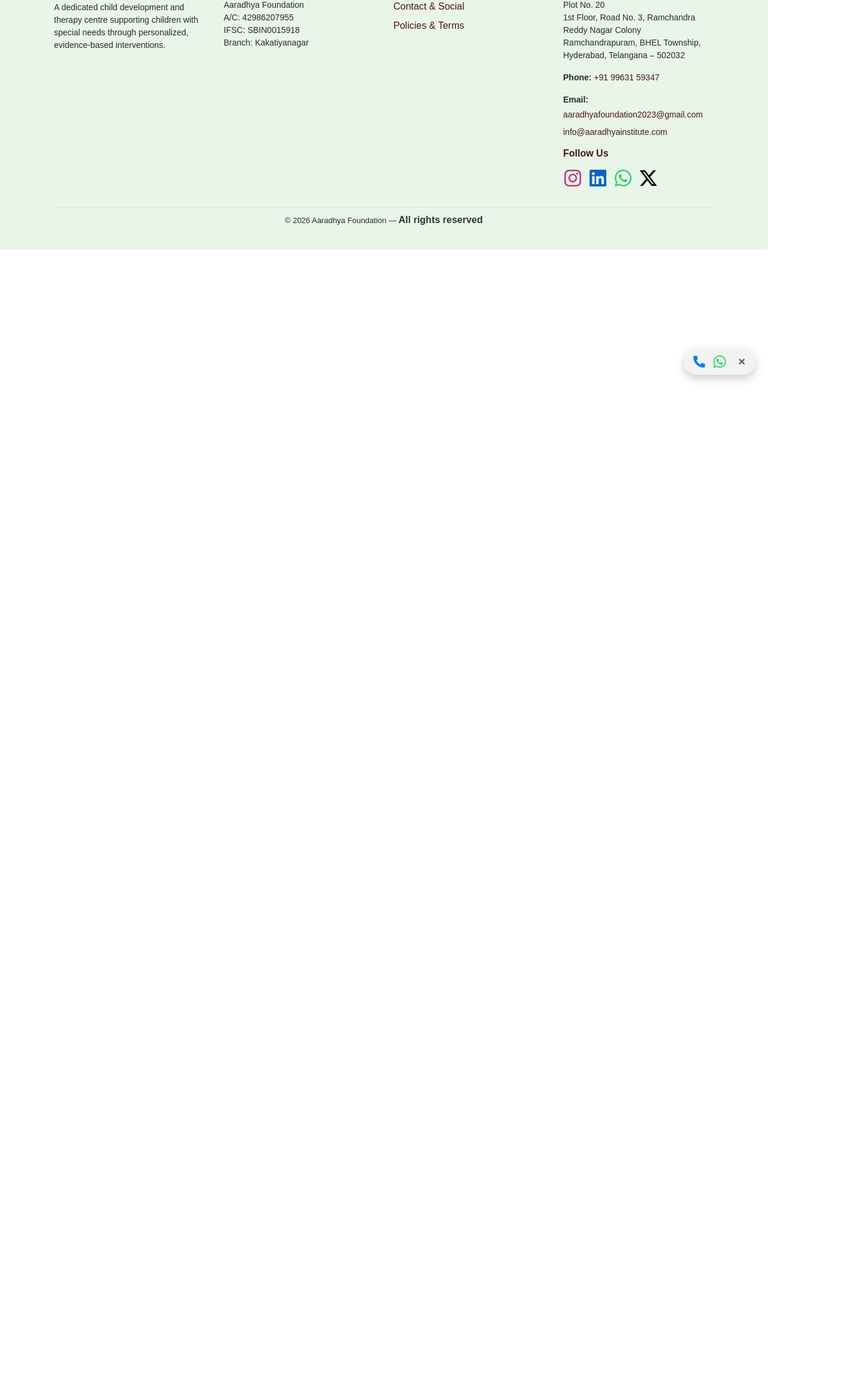
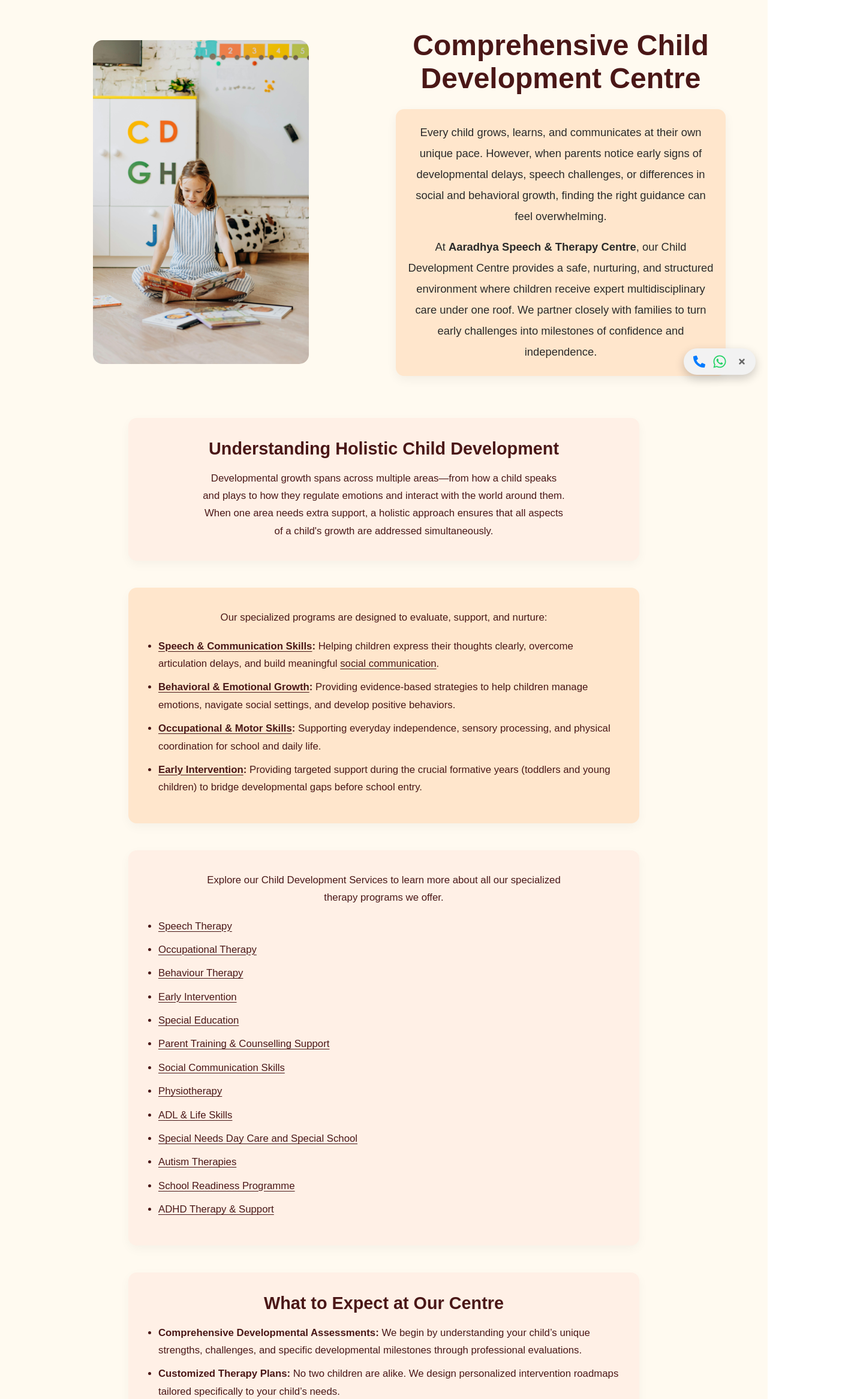
Before and after one commit to ramanhyd99/aaradhyainstitute, a React (Create React App) app: page /services/child-development-centre in a window 1280 px wide. Shown: the part 155-2488 px from the top of the page at 60% size, 1409 px wide, since content can reach past the window. Before the commit the page ends 800 px from the top, so only its background shows below. Built offline with nearby package versions, Linux system fonts and the light colour scheme.

Commit message:
Oct changes

```diff
--- a/src/App.js
+++ b/src/App.js
@@ -13,6 +13,7 @@
 import Physiotherapy from "./pages/Physiotherapy";
 import BehaviorManagement from "./pages/BehaviorManagement";
 import EarlyIntervention from "./pages/EarlyIntervention";
+import ChildDevelopmentCentre from "./pages/ChildDevelopmentCentre";
 import SocialCommunicationSkills from "./pages/SocialCommunicationSkills";
 import SpecialEducation from "./pages/SpecialEducation";
 import ParentCounseling from "./pages/ParentCounseling";
@@ -40,11 +41,11 @@
     ending: "Learn. Practise. Participate. Become independent."
   },
   daycare: {
-    title: "Special Needs Day Care",
+    title: "Special Needs Day Care and Special School",
     image: "/images/group.jpg",
-    intro: "Are you looking for a structured day-care environment where your child can learn, participate, communicate and develop everyday skills? At Aaradhya Speech & Therapy Centre, our Special Needs Day Care programme provides a supportive environment designed around the individual developmental needs of each child. We create opportunities for learning throughout the day.",
+    intro: "Are you looking for a structured day-care environment where your child can learn, participate, communicate and develop everyday skills? At Aaradhya Speech & Therapy Centre, our Special Needs Day Care and Special School programme provides a supportive environment designed around the individual developmental needs of each child. We create opportunities for learning throughout the day.",
     blocks: [
-      { title: "What Does Our Special Needs Day Care Include?", text: "Our programme may include activities that support:", items: ["Communication & language", "Learning & cognitive development", "Social interaction", "ADL & life skills", "Behaviour & attention"] },
+      { title: "What Does Our Special Needs Day Care and Special School Include?", text: "Our programme may include activities that support:", items: ["Communication & language", "Learning & cognitive development", "Social interaction", "ADL & life skills", "Behaviour & attention"] },
       { title: "A Structured Day Helps Children Know What Comes Next", text: "Children often participate more comfortably when daily activities follow a predictable structure. A typical day may include learning activities, play, snack and self-care routines." },
       { title: "More Than Day Care", text: "We believe a meaningful day should provide opportunities to communicate, learn, play, interact and practise." }
     ],
@@ -100,6 +101,7 @@
         <Route path="/home" element={<Home />} />
         <Route path="/about-us" element={<AboutUs />} />
         <Route path="/services" element={<Services />} />
+        <Route path="/services/child-development-centre" element={<ChildDevelopmentCentre />} />
         <Route path="/services/speech-language-therapy" element={<SpeechLanguageTherapy />} />
         <Route path="/services/occupational-therapy" element={<OccupationalTherapy />} />
         <Route path="/services/physiotherapy" element={<Physiotherapy />} />
--- a/src/components/Navbar.jsx
+++ b/src/components/Navbar.jsx
@@ -73,6 +73,7 @@
                 <FaChevronDown className={`dropdown-arrow ${dropdownOpen ? "rotate" : ""}`} />
               </div>
               <ul className="fade-dropdown">
+                <li><Link to="/services/child-development-centre" onClick={() => {setMenuOpen(false); setDropdownOpen(false);}}>Child Development Centre</Link></li>
                 <li><Link to="/services/speech-language-therapy" onClick={() => {setMenuOpen(false); setDropdownOpen(false);}}>Speech & Language Therapy</Link></li>
                 <li><Link to="/services/occupational-therapy" onClick={() => {setMenuOpen(false); setDropdownOpen(false);}}>Occupational Therapy</Link></li>
                 <li><Link to="/services/physiotherapy" onClick={() => {setMenuOpen(false); setDropdownOpen(false);}}>Physiotherapy</Link></li>
@@ -82,7 +83,7 @@
                 <li><Link to="/services/parent-counseling" onClick={() => {setMenuOpen(false); setDropdownOpen(false);}}>Parent Training & Counselling Support</Link></li>
                 <li><Link to="/services/social-communication-skills" onClick={() => {setMenuOpen(false); setDropdownOpen(false);}}>Social Communication Skills</Link></li>
                 <li><Link to="/services/adl-life-skills" onClick={() => {setMenuOpen(false); setDropdownOpen(false);}}>ADL &amp; Life Skills</Link></li>
-                <li><Link to="/services/special-needs-day-care" onClick={() => {setMenuOpen(false); setDropdownOpen(false);}}>Special Needs Day Care</Link></li>
+                <li><Link to="/services/special-needs-day-care" onClick={() => {setMenuOpen(false); setDropdownOpen(false);}}>Special Needs Day Care and Special School</Link></li>
                 <li><Link to="/services/autism-therapy-services" onClick={() => {setMenuOpen(false); setDropdownOpen(false);}}>Autism Therapy Services</Link></li>
                 <li><Link to="/services/school-readiness-programme" onClick={() => {setMenuOpen(false); setDropdownOpen(false);}}>School Readiness Programme</Link></li>
                 <li><Link to="/services/adhd-therapy-support" onClick={() => {setMenuOpen(false); setDropdownOpen(false);}}>ADHD Therapy &amp; Support</Link></li>
--- /dev/null
+++ b/src/pages/ChildDevelopmentCentre.css
@@ -0,0 +1,25 @@
+.child-development-page .ei-intro {
+  flex-direction: column;
+}
+
+.child-development-page .ei-left,
+.child-development-page .ei-right {
+  min-width: 0;
+  width: 100%;
+}
+
+.child-development-page .ei-content a {
+  color: inherit;
+  text-underline-offset: 3px;
+}
+
+.child-development-page .ei-block > p + ul {
+  margin-top: 18px;
+}
+
+.child-development-page .ei-block h3 {
+  font-size: 1.15rem;
+  line-height: 1.6;
+  text-align: center;
+  margin: 24px 0 12px;
+}
--- /dev/null
+++ b/src/pages/ChildDevelopmentCentre.jsx
@@ -0,0 +1,88 @@
+import React from "react";
+import { Link } from "react-router-dom";
+import usePageTitle from "../hooks/usePageTitle";
+import BookNow from "../components/BookNow";
+import "./EarlyIntervention.css";
+import "./ChildDevelopmentCentre.css";
+
+export default function ChildDevelopmentCentre() {
+  usePageTitle("Comprehensive Child Development Centre | Aaradhya Institute");
+
+  return (
+    <div className="ei-page child-development-page">
+      <section className="ei-split">
+        <div className="ei-left">
+          <img src="/images/early-hero.jpg" alt="Child development and early intervention support" />
+        </div>
+        <div className="ei-right">
+          <h1>Comprehensive Child Development Centre</h1>
+          <div className="ei-intro">
+            <p>Every child grows, learns, and communicates at their own unique pace. However, when parents notice early signs of developmental delays, speech challenges, or differences in social and behavioral growth, finding the right guidance can feel overwhelming.</p>
+            <p>At <strong>Aaradhya Speech &amp; Therapy Centre</strong>, our Child Development Centre provides a safe, nurturing, and structured environment where children receive expert multidisciplinary care under one roof. We partner closely with families to turn early challenges into milestones of confidence and independence.</p>
+          </div>
+        </div>
+      </section>
+
+      <section className="ei-content">
+        <div className="ei-block ei-light">
+          <h2>Understanding Holistic Child Development</h2>
+          <p>Developmental growth spans across multiple areas—from how a child speaks and plays to how they regulate emotions and interact with the world around them. When one area needs extra support, a holistic approach ensures that all aspects of a child's growth are addressed simultaneously.</p>
+        </div>
+
+        <div className="ei-block ei-dark">
+          <p>Our specialized programs are designed to evaluate, support, and nurture:</p>
+          <ul>
+            <li><strong><Link to="/services/speech-language-therapy">Speech &amp; Communication Skills</Link>:</strong> Helping children express their thoughts clearly, overcome articulation delays, and build meaningful <Link to="/services/social-communication-skills">social communication</Link>.</li>
+            <li><strong><Link to="/services/behavior-management">Behavioral &amp; Emotional Growth</Link>:</strong> Providing evidence-based strategies to help children manage emotions, navigate social settings, and develop positive behaviors.</li>
+            <li><strong><Link to="/services/occupational-therapy">Occupational &amp; Motor Skills</Link>:</strong> Supporting everyday independence, sensory processing, and physical coordination for school and daily life.</li>
+            <li><strong><Link to="/services/early-intervention">Early Intervention</Link>:</strong> Providing targeted support during the crucial formative years (toddlers and young children) to bridge developmental gaps before school entry.</li>
+          </ul>
+        </div>
+
+        <div className="ei-block ei-light">
+          <p>Explore our Child Development Services to learn more about all our specialized therapy programs we offer.</p>
+          <ul>
+            <li><Link to="/services/speech-language-therapy">Speech Therapy</Link></li>
+            <li><Link to="/services/occupational-therapy">Occupational Therapy</Link></li>
+            <li><Link to="/services/behavior-management">Behaviour Therapy</Link></li>
+            <li><Link to="/services/early-intervention">Early Intervention</Link></li>
+            <li><Link to="/services/special-education">Special Education</Link></li>
+            <li><Link to="/services/parent-counseling">Parent Training &amp; Counselling Support</Link></li>
+            <li><Link to="/services/social-communication-skills">Social Communication Skills</Link></li>
+            <li><Link to="/services/physiotherapy">Physiotherapy</Link></li>
+            <li><Link to="/services/adl-life-skills">ADL &amp; Life Skills</Link></li>
+            <li><Link to="/services/special-needs-day-care">Special Needs Day Care and Special School</Link></li>
+            <li><Link to="/services/autism-therapy-services">Autism Therapies</Link></li>
+            <li><Link to="/services/school-readiness-programme">School Readiness Programme</Link></li>
+            <li><Link to="/services/adhd-therapy-support">ADHD Therapy &amp; Support</Link></li>
+          </ul>
+        </div>
+
+        <div className="ei-block ei-light">
+          <h2>What to Expect at Our Centre</h2>
+          <ul>
+            <li><strong>Comprehensive Developmental Assessments:</strong> We begin by understanding your child’s unique strengths, challenges, and specific developmental milestones through professional evaluations.</li>
+            <li><strong>Customized Therapy Plans:</strong> No two children are alike. We design personalized intervention roadmaps tailored specifically to your child’s needs.</li>
+            <li><strong><Link to="/services/parent-counseling">Parent Training &amp; Counselling</Link>:</strong> We believe therapy doesn't stop at the clinic door. We equip parents with practical tools, strategies, and emotional support to foster progress at home.</li>
+            <li><strong>A Warm, Child-Friendly Space:</strong> Our centre is thoughtfully designed to make children feel safe, excited, and comfortable while engaging in therapy.</li>
+          </ul>
+        </div>
+
+        <div className="ei-block ei-dark">
+          <h2>Frequently Asked Questions (FAQs)</h2>
+          <h3>When should a parent consider visiting a child development centre?</h3>
+          <p>If you notice delays in speech milestones, difficulty interacting with peers, sensory sensitivities, or challenges with focus and behavioral regulation compared to children of the same age, an early assessment can provide clarity and timely support.</p>
+          <h3>Do you involve parents in the therapy process?</h3>
+          <p>Absolutely. Parent collaboration is core to our philosophy. We guide you through every step so you can reinforce positive growth and communication strategies during daily routines at home.</p>
+        </div>
+      </section>
+
+      <BookNow
+        title="Take the First Step Today"
+        description="If you are looking for dedicated, professional guidance to help your child thrive, we are here for you."
+        callLabel="Book a Consultation"
+        whatsappLabel="Chat with Us on WhatsApp"
+      />
+    </div>
+  );
+}
--- a/src/pages/Home.jsx
+++ b/src/pages/Home.jsx
@@ -37,7 +37,7 @@
       {/* ================= HERO ================= */}
       <section className="hero-banner">
         <div className="hero-content">
-          <h2>Aaradhya Speech & Therapy Centre </h2>
+          <h2>Aaradhya Speech &amp; Therapy Centre — Leading Child Development &amp; Speech Therapy Centre</h2>
           <p>
             Provides expert, multidisciplinary care. We empower individuals through personalized speech, behavioral, occupational therapies, and social communication skills fostering independence and growth in a supportive environment --- in person & virtual
           </p>
@@ -78,6 +78,7 @@
 
         <div className="services-grid">
           {[
+            { key: "child-development", img: "early.jpg", label: "Child Development Services", path: "/services/child-development-centre" },
             { key: "speech", img: "speech.jpg", label: "Speech & Language Therapy", path: "/services/speech-language-therapy" },
             { key: "occupational", img: "occupational.jpg", label: "Occupational Therapy", path: "/services/occupational-therapy" },
             { key: "behavior", img: "behavior.jpg", label: "Behavior Management", path: "/services/behavior-management" },
@@ -87,7 +88,7 @@
             { key: "physio", img: "physio.jpg", label: "Physiotherapy", path: "/services/physiotherapy" },
             { key: "social", img: "social.jpg", label: "Social Communication Skills", path: "/services/social-communication-skills" },
             { key: "adl", img: "occupational.jpg", label: "ADL & Life Skills", path: "/services/adl-life-skills" },
-            { key: "daycare", img: "group.jpg", label: "Special Needs Day Care", path: "/services/special-needs-day-care" },
+            { key: "daycare", img: "group.jpg", label: "Special Needs Day Care and Special School", path: "/services/special-needs-day-care" },
             { key: "autism", img: "early.jpg", label: "Autism Therapy Services", path: "/services/autism-therapy-services" },
             { key: "school", img: "special.jpg", label: "School Readiness Programme", path: "/services/school-readiness-programme" },
             { key: "adhd", img: "behavior.jpg", label: "ADHD Therapy & Support", path: "/services/adhd-therapy-support" },
--- a/src/pages/Services.jsx
+++ b/src/pages/Services.jsx
@@ -4,6 +4,11 @@
 
 export default function Services() {
  const services = [
+   {
+    title: "Child Development Centre",
+    link: "/services/child-development-centre",
+    desc: "Comprehensive, multidisciplinary support for your child’s development."
+   },
    {
     title: "Speech & Language Therapy",
     link: "/services/speech-language-therapy",
@@ -35,7 +40,7 @@
     desc: "Building practical everyday skills for greater independence."
   },
   {
-    title: "Special Needs Day Care",
+    title: "Special Needs Day Care and Special School",
     link: "/services/special-needs-day-care",
     desc: "Structured learning, play and support throughout the day."
   },
--- a/src/pages/SpecialEducation.jsx
+++ b/src/pages/SpecialEducation.jsx
@@ -17,6 +17,7 @@
         <div className="se-right">
           <h1>Special Education</h1>
           <div className="se-intro">
+            <p>Our special education program focuses on inclusive education, bridging developmental gaps, and providing customized academic support.</p>
             <p>
 <b>Special Education is personalised learning support for children who learn, communicate, behave or develop differently from other children.</b><br/><br/>
 
--- a/src/pages/SpecialNeedsDayCare.jsx
+++ b/src/pages/SpecialNeedsDayCare.jsx
@@ -5,16 +5,16 @@
 import BookNow from "../components/BookNow";
 
 export default function SpecialNeedsDayCare() {
-  usePageTitle("Special Needs Day Care | Aaradhya Institute");
+  usePageTitle("Special Needs Day Care and Special School | Aaradhya Institute");
 
   return (
     <div className="daycare-page">
       <section className="daycare-split">
-        <div className="daycare-left"><img src="/images/group.jpg" alt="Special Needs Day Care" /></div>
-        <div className="daycare-right"><h1>Special Needs Day Care</h1><div className="daycare-intro"><p>Are you looking for a structured day-care environment where your child can learn, participate, communicate and develop everyday skills? At Aaradhya Speech &amp; Therapy Centre, our Special Needs Day Care programme provides a supportive environment designed around the individual developmental needs of each child. We create opportunities for learning throughout the day.</p></div></div>
+        <div className="daycare-left"><img src="/images/group.jpg" alt="Special Needs Day Care and Special School" /></div>
+        <div className="daycare-right"><h1>Special Needs Day Care and Special School</h1><div className="daycare-intro"><p>Are you looking for a structured day-care & special school environment where your child can learn, participate, communicate and develop everyday skills? At Aaradhya Speech &amp; Therapy Centre, our Special Needs Day Care and Special School programme provides a supportive environment designed around the individual developmental needs of each child. We create opportunities for learning throughout the day.</p></div></div>
       </section>
       <section className="daycare-content">
-        <div className="daycare-block light"><h2>What Does Our Special Needs Day Care Include?</h2><p>Our programme may include activities that support:</p><ul><li>Communication &amp; language</li><li>Learning &amp; cognitive development</li><li>Social interaction</li><li>ADL &amp; life skills</li><li>Behaviour &amp; attention</li></ul></div>
+        <div className="daycare-block light"><h2>What Does Our Special Needs Day Care and Special School Include?</h2><p>Our programme may include activities that support:</p><ul><li>Communication &amp; language</li><li>Learning &amp; cognitive development</li><li>Social interaction</li><li>ADL &amp; life skills</li><li>Behaviour &amp; attention</li></ul></div>
         <div className="daycare-block dark"><h2>A Structured Day Helps Children Know What Comes Next</h2><p>Children often participate more comfortably when daily activities follow a predictable structure. A typical day may include learning activities, play, snack and self-care routines.</p></div>
         <div className="daycare-block light"><h2>More Than Day Care</h2><p>We believe a meaningful day should provide opportunities to communicate, learn, play, interact and practise.</p></div>
       </section>
```
Also changed, not shown: src/components/BookNow.css (+11 -0 lines), src/components/BookNow.jsx (+11 -11 lines).
